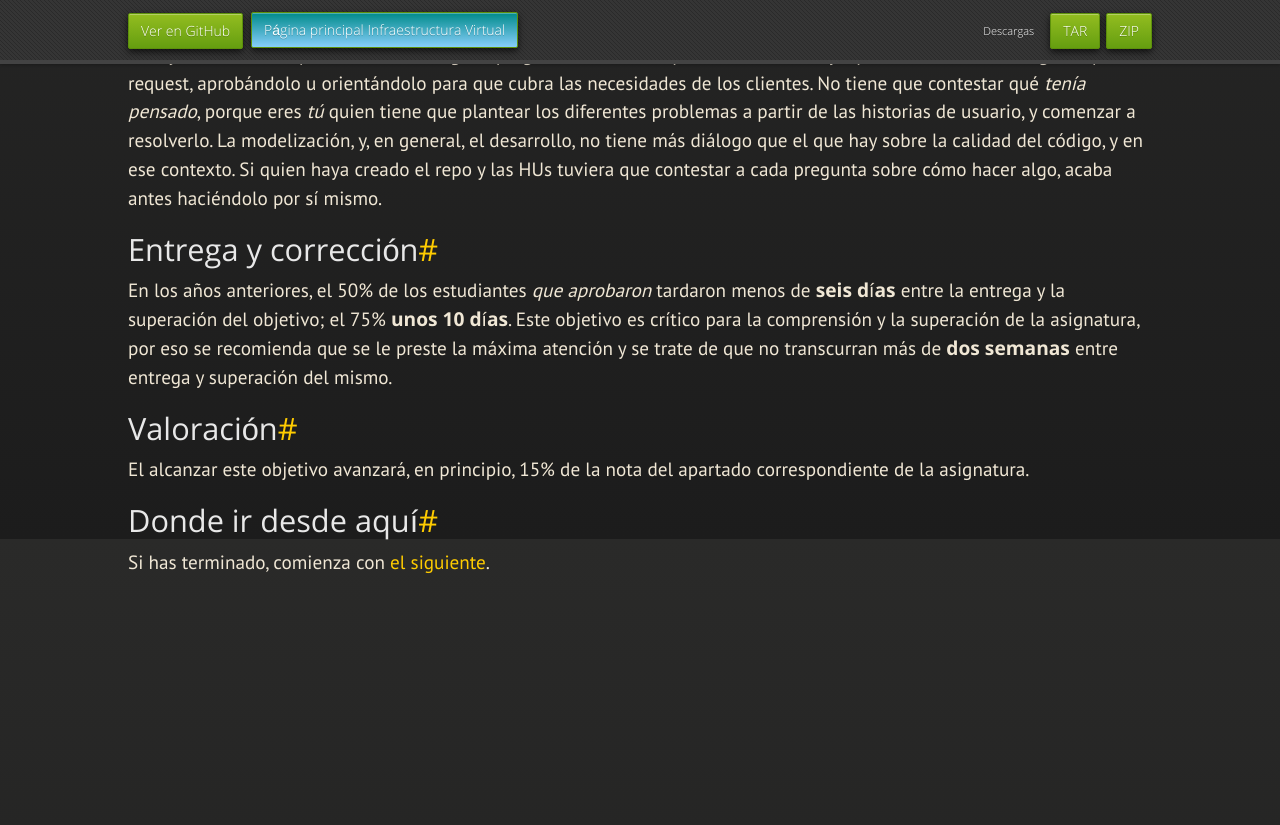
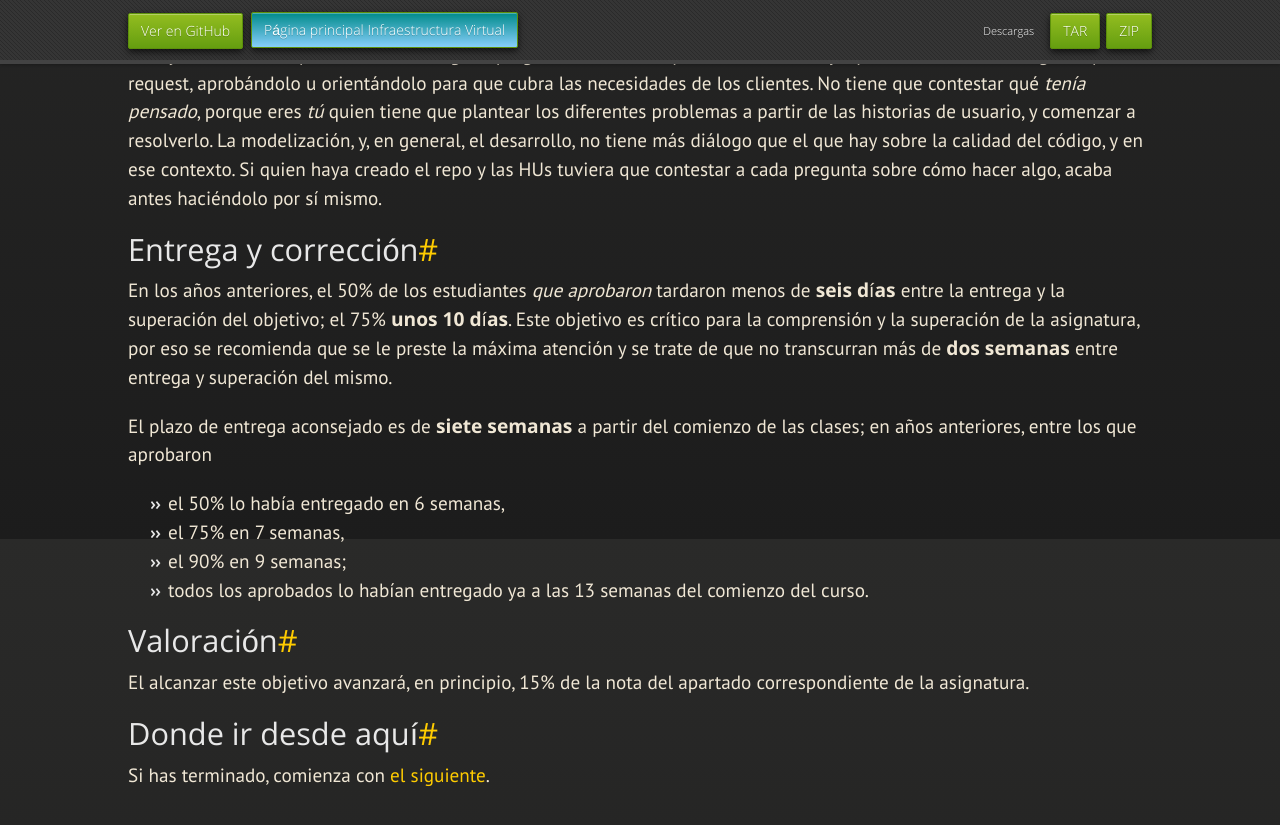
Before and after one commit to JJ/IV, a Jekyll site: the page built from documentos/proyecto/2.Modelo.md, in a window 1280 px wide and 900 px high, scrolled down 10261 px. Shown: the top 825 px of the window. Built offline with Jekyll 4.4.1, drawn with Linux system fonts in a browser that asks for light colours; nearby versions of some CDN libraries; some web fonts are replaced; our own code applies the rules of GitHub Pages for plain Markdown files; before the commit the page ends 10948 px from its top, so only the background shows below that.

Commit message:
Sync documentos/proyecto/2.Modelo.md de master a gh-pages

```diff
--- a/documentos/proyecto/2.Modelo.md
+++ b/documentos/proyecto/2.Modelo.md
@@ -11,7 +11,7 @@
 código, con las estructuras de datos y posiblemente constantes necesarias para
 comenzar la implementación. Este paso incluye *un modelo del problema*, con lo
 que es esencial comprender las historias de usuario planteadas en el [objetivo
-1](1.Infraestructura) y partir de las mismas para poder resolver el problema.
+1](1.Planificacion) y partir de las mismas para poder resolver el problema.
 
 Como en todos los objetivos hasta ahora, se considera imprescindible la
 **asistencia a clase**, ya que la metodología en la asignatura está centrada en
@@ -21,7 +21,7 @@
 
 ## Prerrequisitos
 
-Se tendrá que haber avanzado en el [objetivo 1](1.Infraestructura) hasta
+Se tendrá que haber avanzado en el [objetivo 1](1.Planificacion) hasta
 haber superado los tests antes de poder entregar este.
 
 ## TL;DR
@@ -43,7 +43,7 @@
 
 Tanto la modelización como las estructuras de datos diseñadas en sí tendrán
 que hacerse teniendo en cuenta las historias de usuario creadas en el [objetivo
-1](1.Infraestructura). El desarrollo ágil está centrado en el cliente, y el
+1](1.Planificacion). El desarrollo ágil está centrado en el cliente, y el
 código que se añada al repositorio *siempre* tiene que añadir valor al cliente
 (cuyos deseos están representados en las historias de usuario).
 
@@ -454,7 +454,7 @@
 sesión de preguntas y respuestas donde quien desarrolla te pregunta "qué quieres
 hacer" y tú lo dices (salvo en el caso del lenguaje de programación, donde
 tendrá que haber un consenso). Las historias de usuario creadas en el [objetivo
-1](1.Infraestructura) *deben ser guía suficiente* para los dos retos
+1](1.Planificacion) *deben ser guía suficiente* para los dos retos
 esenciales en el desarrollo: ¿Qué hay que hacer *ahora*? Y ¿Lo que hago está
 bien?.
 
@@ -532,6 +532,15 @@
 asignatura, por eso se recomienda que se le preste la máxima atención y se trate
 de que no transcurran más de **dos semanas** entre entrega y superación del mismo.
 
+El plazo de entrega aconsejado es de **siete semanas** a partir del
+comienzo de las clases; en años anteriores, entre los que aprobaron
+
+* el 50% lo había entregado en 6 semanas,
+* el 75% en 7 semanas,
+* el 90% en 9 semanas;
+* todos los aprobados lo habían entregado ya a las 13 semanas del
+  comienzo del curso.
+
 ## Valoración
 
 El alcanzar este objetivo avanzará, en principio, 15% de la nota del apartado
```
